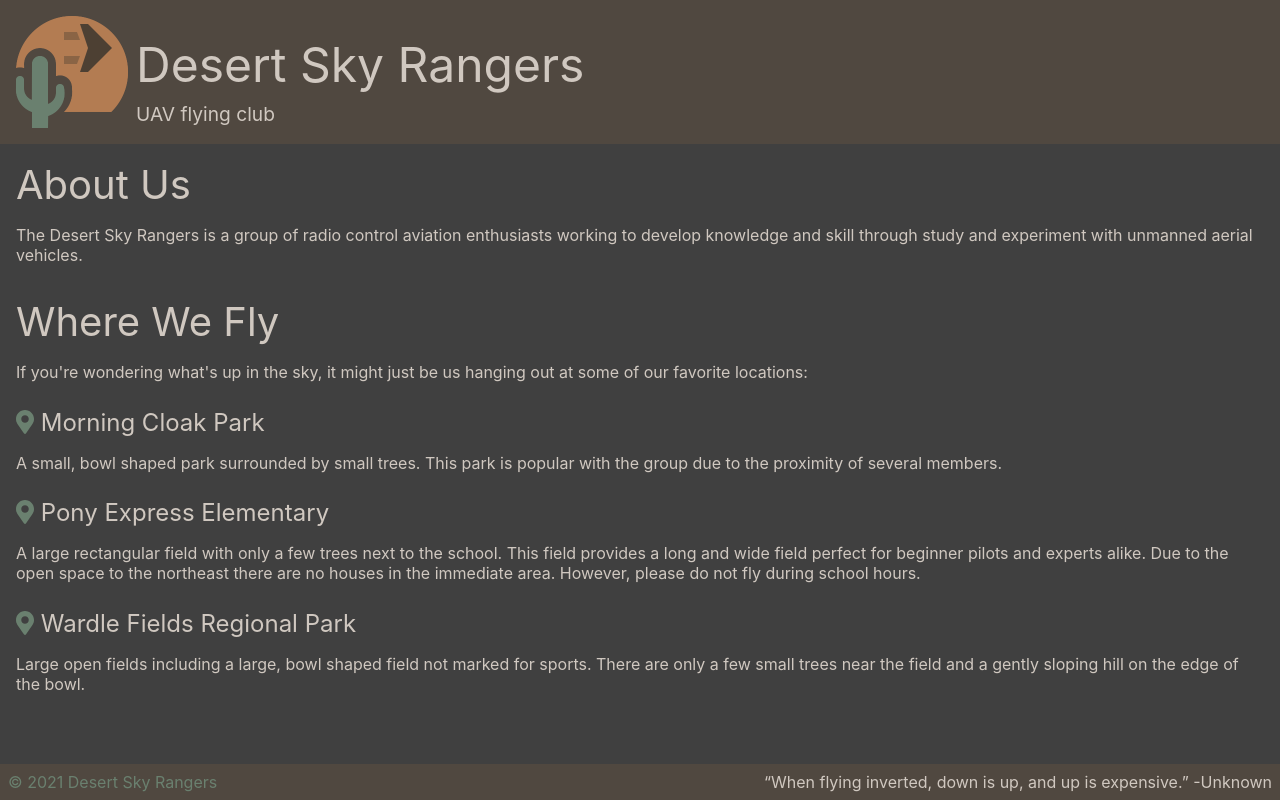
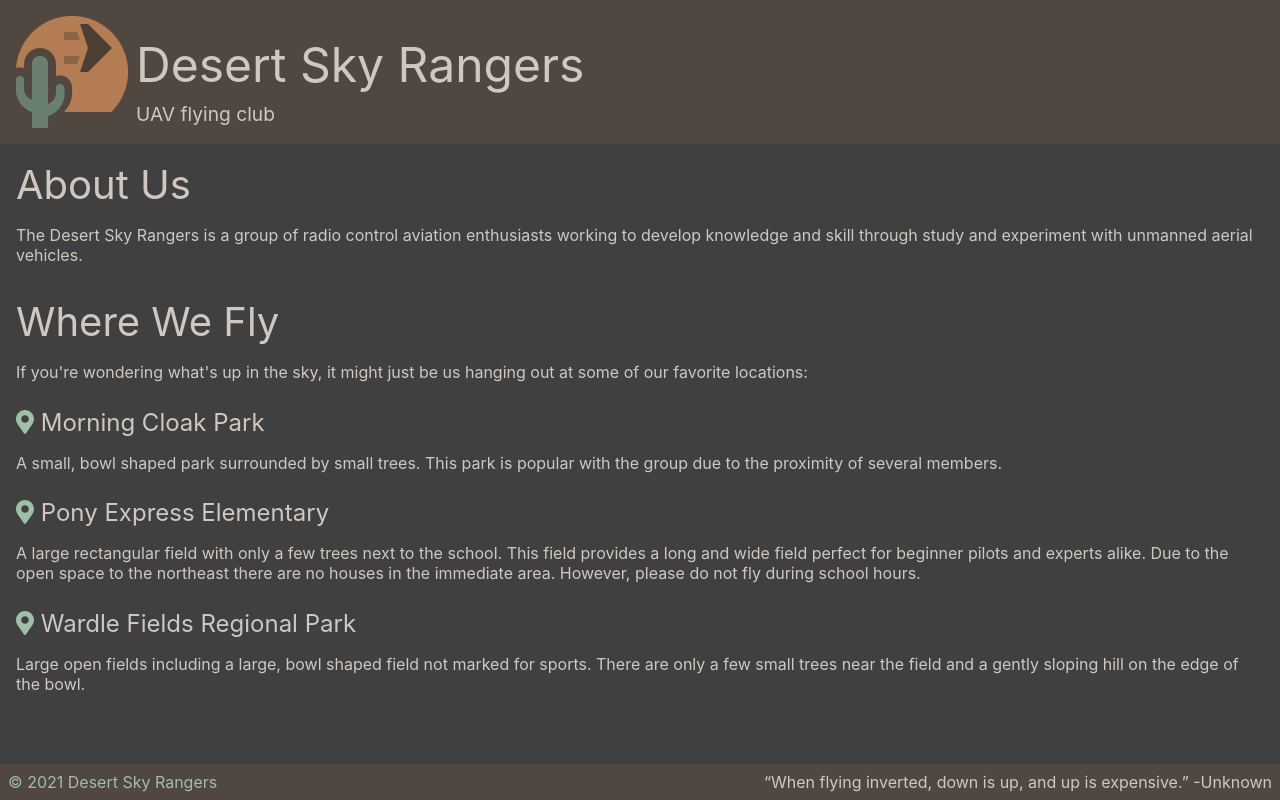
Before and after one commit to desertskyrangers/www.desertskyrangers.org, a React (Create React App) app: page / in a window 1280 px wide. Built offline with nearby package versions, Linux system fonts and the light colour scheme.

Commit message:
CSS tweaks

```diff
--- a/src/App.css
+++ b/src/App.css
@@ -1,32 +1,34 @@
 :root {
-  --primary-color: #6A806F;
-  --primary-tint: #7F9985;
+	--primary-color: #d0c8c0;
 
 	--primary-background: #404040;
 	--secondary-background: #504840;
+
+	--primary-link-color: #9fbfa6;
+	--primary-link-hover: #b4d9bd;
 }
 
 body {
-  color: #d0c8c0;
-  background-color: orange;
+	color: var(--primary-color);
+	background-color: var(--secondary-background);
 
 	margin: 0;
 	padding: 0;
 
 	font-family: '-apple-system', 'BlinkMacSystemFont', 'Segoe UI', 'Roboto',
-  'Oxygen',	'DejaVu Sans', 'Cantarell', 'Fira Sans', 'Droid Sans',
-  'Helvetica Neue',	'sans-serif';
+	'Oxygen', 'DejaVu Sans', 'Cantarell', 'Fira Sans', 'Droid Sans',
+	'Helvetica Neue', 'sans-serif';
 	-webkit-font-smoothing: antialiased;
 	-moz-osx-font-smoothing: grayscale;
 }
 
 a {
-  color: var(--primary-color);
+	color: var(--primary-link-color);
 	text-decoration: none;
 }
 
 a:hover {
-  color: var(--primary-tint);
+	color: var(--primary-link-hover);
 }
 
 code {
@@ -133,6 +135,8 @@ h6 {
 	justify-content: space-between;
 }
 
-.footer .copyright {}
+.footer .copyright {
+}
 
-.footer .tagline {}
+.footer .tagline {
+}
```
Lines whose indentation alone changed are shown as unchanged.
